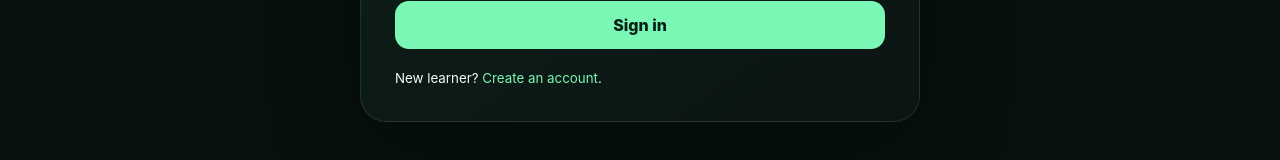
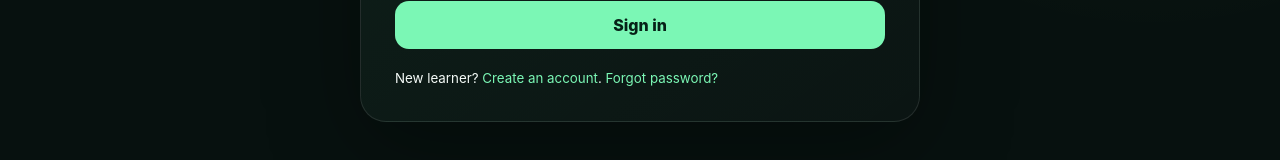
Before and after one commit to mabrig1/FULL-STACK-MASTER-CLASS, a Next.js app: page /login in a window 1280 px wide. Shown: the part 569-729 px from the top of the page. Built offline with nearby package versions, Linux system fonts and the light colour scheme.

Commit message:
feat: link password recovery from sign in

```diff
--- a/components/auth-form.tsx
+++ b/components/auth-form.tsx
@@ -54,7 +54,7 @@ export default function AuthForm({ mode }: { mode: "login" | "register" }) {
         </form>
         <small>
           {mode === "login" ? (
-            <>New learner? <Link href="/register">Create an account</Link>.</>
+            <>New learner? <Link href="/register">Create an account</Link>. <Link href="/forgot-password">Forgot password?</Link></>
           ) : (
             <>Already registered? <Link href="/login">Sign in</Link>.</>
           )}
```
